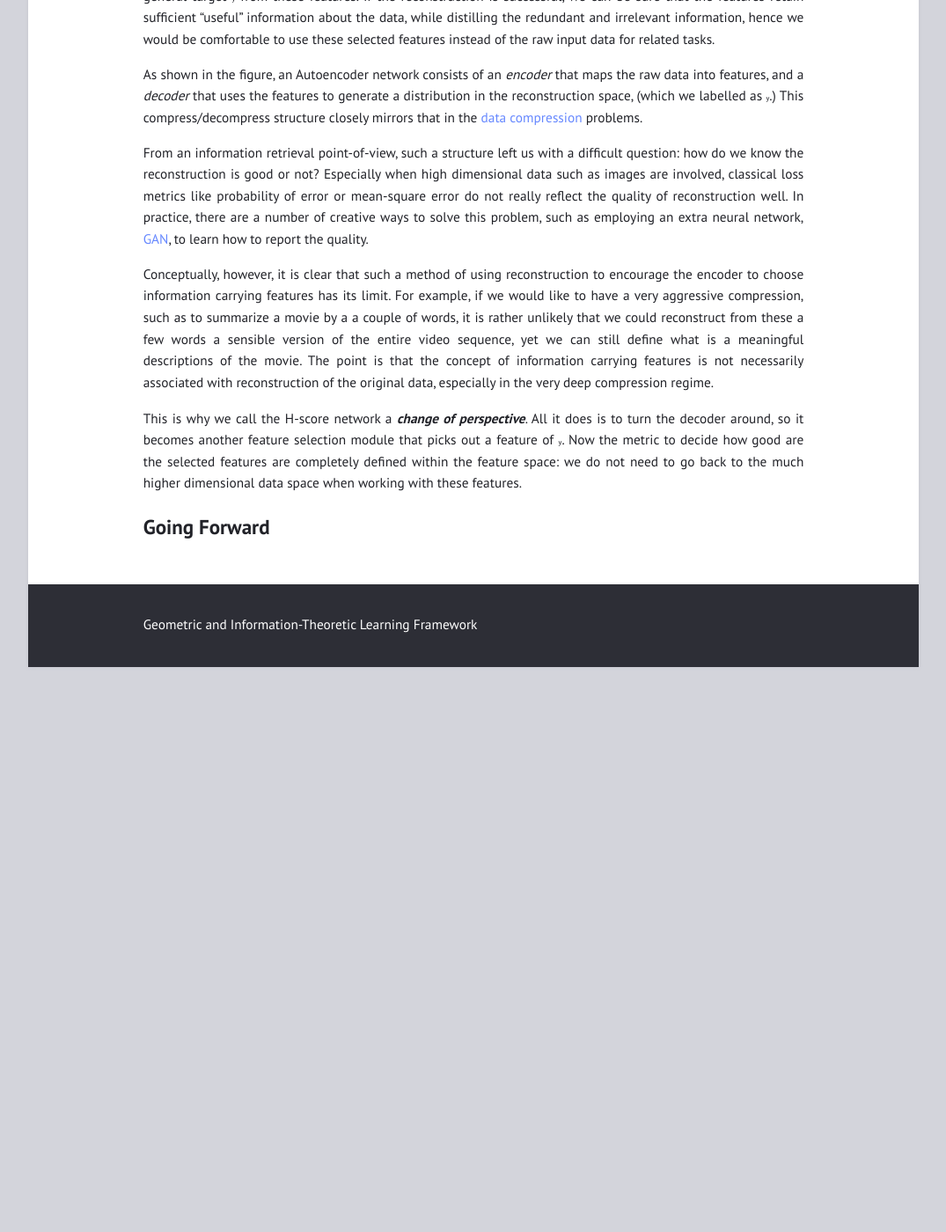
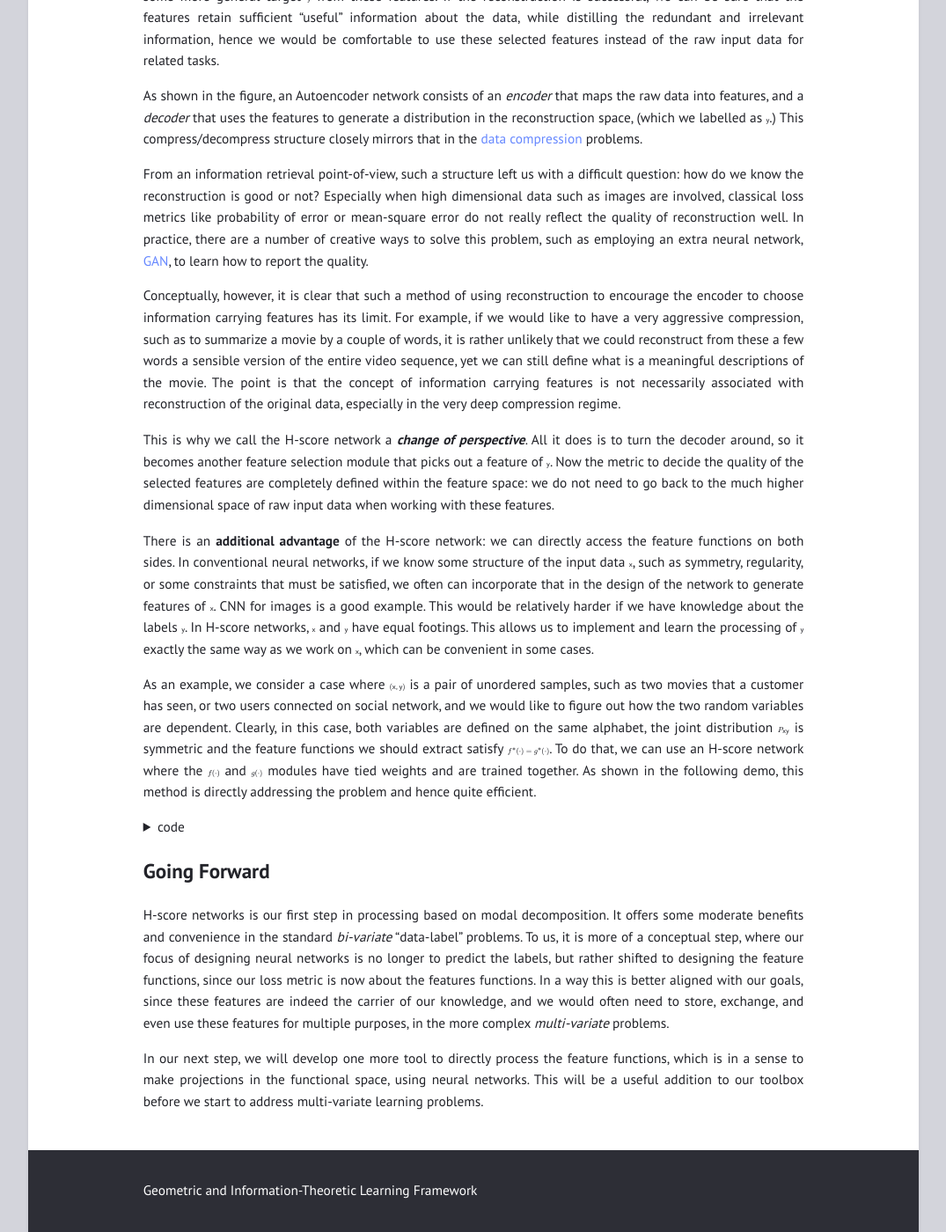
Before and after one commit to gilearning/gilearning.github.io, a Jekyll site: the page built from _posts/2022-08-24-HScore.md, in a window 1280 px wide and 1400 px high, scrolled down 4511 px. Shown: the whole window at 88% size, without its empty margins (102-1177 px from the left). Built offline with Jekyll 4.4.1, drawn with Linux system fonts in a browser that asks for light colours; formulas are drawn with MathJax 3; before the commit the page ends 5269 px from its top, so only the background shows below that; some of the changed text lies outside the part shown.

Commit message:
finish first draft of H-score

```diff
--- a/_posts/2022-08-24-HScore.md
+++ b/_posts/2022-08-24-HScore.md
@@ -136,17 +136,29 @@ $$
 Under the local assumptions, minimizing the L2 error is [a good approximation](https://gilearning.github.io/ModalDecomposition/#divergence-and-fisher-information) to minimizing the K-L divergence
 $D(P_{\mathsf {xy}} || \hat{P}_{\mathsf {xy}}^{(k)})$. Put these together, we see that if we replace the true model by the empirical distribution of a batch of samples, the low-rank approximation problem is, with the local approximation, equivalent to the learning over neural networks with [cross-entropy](https://en.wikipedia.org/wiki/Cross_entropy) loss. That is, the standard operations of neural networks and the H-score networks are solving (approximately) the same problem, which is demonstrated with the numerical example above. The question we try to answer here is: what benefit does the H-score network offer?
 
-This brings us to an _information theoretic_ understanding of neural networks, that the goal of a neural network is to learn a set of  "informative" features. We can now formalize the concept of being informative: the selected features retain as much mutual information between $\mathsf x$ and $\mathsf y$ as possible, or, with the modal decomposition idea in our mind, the features capture a subset of the strongest modes. This view is recently reported in a number of works, such as in this [book](https://book-wright-ma.github.io/), and the studies of [information bottleneck](https://arxiv.org/abs/1503.02406). At a high level, neural networks are viewed as solving lossy compression problems, to keep as much information as possible to predict the labels, while allowing some of errors in reconstructing the model.
+This brings us to an _information theoretic_ understanding of neural networks, that the goal of a neural network is to learn a set of  "informative" features. We can now formalize the concept of being informative: the selected features retain as much mutual information between $\mathsf x$ and $\mathsf y$ as possible, or, with the modal decomposition idea in our mind, the features capture a subset of the strongest modes. This view is recently reported in a number of works, such as in this [book](https://book-wright-ma.github.io/), and the studies of [information bottleneck](https://arxiv.org/abs/1503.02406). At a high level, neural networks are viewed as solving lossy compression problems, to keep as much information as possible to predict the labels, while allowing some controlled errors in reconstructing the model.
 
-The implementation side of this compression/reconstruction view was actually developed earlier than the theory. The idea of [autocoders](https://en.wikipedia.org/wiki/Autoencoder)
+The implementation side of this compression/reconstruction view was actually developed earlier than the theory. The idea of [auto-encoders](https://en.wikipedia.org/wiki/Autoencoder)
 is to find a representation of the high-dimensional input data $\mathsf x$ in a low-dimensional space, which is called the _representation space_, _feature space_, _semantics space_, etc.,  before reconstructing $\mathsf x$ or some more general target $\mathsf y$ from these features. If the reconstruction is successful, we can be sure that the features retain sufficient "useful" information about the data, while distilling the redundant and irrelevant information, hence we would be comfortable to use these selected features instead of the raw input data for related tasks.
 
 As shown in the figure, an Autoencoder network consists of an _encoder_ that maps the raw data into features, and a _decoder_ that uses the features to generate a distribution in the reconstruction space, (which we labelled as $\mathsf y$.) This compress/decompress structure closely mirrors that in the [data compression](https://en.wikipedia.org/wiki/Data_compression) problems.
 
 From an information retrieval point-of-view, such a structure left us with a difficult question: how do we know the reconstruction is good or not? Especially when high dimensional data such as images are involved, classical loss metrics like probability of error or mean-square error do not really reflect the quality of reconstruction well. In practice, there are a number of creative ways to solve this problem, such as employing an extra neural network, [GAN](https://en.wikipedia.org/wiki/Generative_adversarial_network), to learn how to report the quality.
 
-Conceptually, however, it is clear that such a method of using reconstruction to encourage the encoder to choose information carrying features has its limit. For example, if we would like to have a very aggressive compression, such as to summarize a movie by a a couple of words, it is rather unlikely that we could reconstruct from these a few words a sensible version of the entire video sequence, yet we can still define what is a meaningful descriptions of the movie. The point is that the concept of information carrying features is not necessarily associated with reconstruction of the original data, especially in the very deep compression regime.
+Conceptually, however, it is clear that such a method of using reconstruction to encourage the encoder to choose information carrying features has its limit. For example, if we would like to have a very aggressive compression, such as to summarize a movie by a couple of words, it is rather unlikely that we could reconstruct from these a few words a sensible version of the entire video sequence, yet we can still define what is a meaningful descriptions of the movie. The point is that the concept of information carrying features is not necessarily associated with reconstruction of the original data, especially in the very deep compression regime.
 
-This is why we call the H-score network a **_change of perspective_**. All it does is to turn the decoder around, so it becomes another feature selection module that picks out a feature of $\mathsf y$. Now the metric to decide how good are the selected features are completely defined within the feature space: we do not need to go back to the much higher dimensional data space when working with these features.
+This is why we call the H-score network a **_change of perspective_**. All it does is to turn the decoder around, so it becomes another feature selection module that picks out a feature of $\mathsf y$. Now the metric to decide the quality of the selected features are completely defined within the feature space: we do not need to go back to the much higher dimensional space of raw input data when working with these features.
+
+There is an **additional advantage** of the H-score network: we can directly access the feature functions on both sides. In conventional neural networks, if we know some structure of the input data $\mathsf x$, such as symmetry, regularity, or some constraints that must be satisfied, we often can incorporate that in the design of the network to generate features of $\mathsf x$. CNN for images is a good example. This would be relatively harder if we have knowledge about the labels $\mathsf y$. In H-score networks, $\mathsf x$ and $\mathsf y$ have equal footings. This allows us to implement and learn the processing of $\mathsf y$ exactly the same way as we work on $\mathsf x$, which can be convenient in some cases.
+
+As an example, we consider a case where $(\mathsf {x,y})$ is a pair of unordered samples, such as two movies that a customer has seen, or two users connected on social network, and we would like to figure out how the two random variables are dependent. Clearly, in this case, both variables are defined on the same alphabet, the joint distribution $P_{\mathsf {xy}}$ is symmetric and the feature functions we should extract satisfy $f^\ast(\cdot) = g^\ast(\cdot)$. To do that, we can use an H-score network where the $f(\cdot)$ and $g(\cdot)$ modules have tied weights and are trained together. As shown in the following demo, this method is directly addressing the problem and hence quite efficient.
+
+<details>
+<summary>code </summary>
+</details>
 
 ## Going Forward
+
+H-score networks is our first step in processing based on modal decomposition. It offers some moderate benefits and convenience in the standard _bi-variate_ "data-label" problems. To us, it is more of a conceptual step, where our focus of designing neural networks is no longer to predict the labels, but rather shifted to designing the feature functions, since our loss metric is now about the features functions. In a way this is better aligned with our goals, since these features are indeed the carrier of our knowledge, and we would often need to store, exchange, and even use these features for multiple purposes, in the more complex _multi-variate_ problems.
+
+In our next step, we will develop one more tool to directly process the feature functions, which is in a sense to make projections in the functional space, using neural networks. This will be a useful addition to our toolbox before we start to address multi-variate learning problems.
```
Also changed, not shown: other parts of _posts/2022-08-24-HScore.md (+1 -1 lines).
